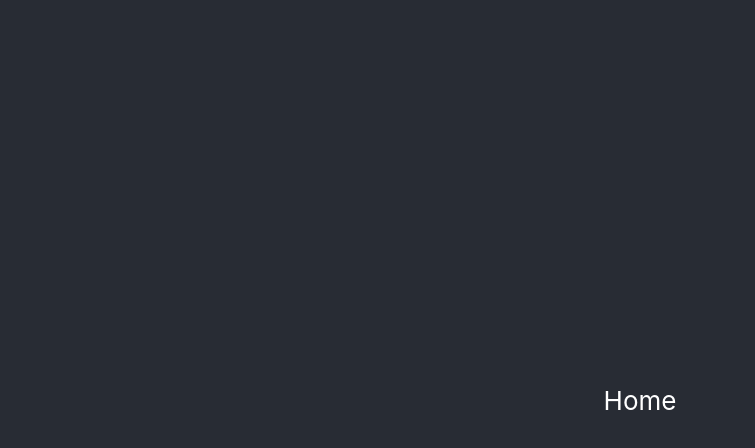
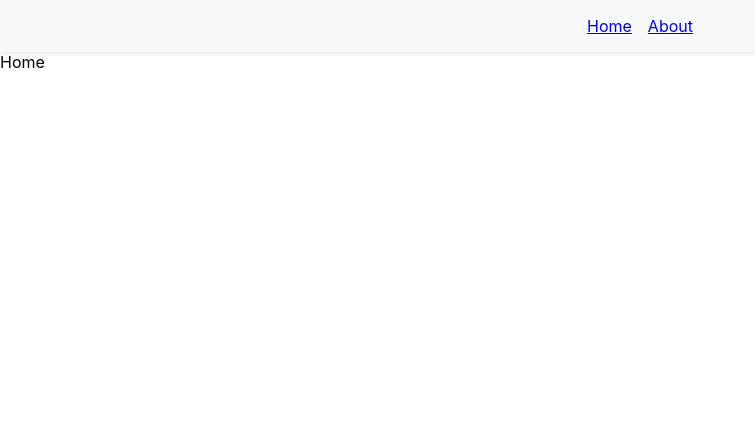
Before and after one commit to ylmgrbzz/React-Router-Dom-Tutorial, a React (Create React App) app: page / in a window 1280 px wide. Shown: the top 448 px of the page, without its empty margins (0-755 px from the left). Built offline with nearby package versions, Linux system fonts and the light colour scheme.

Commit message:
Refactor App.js and Navbar.js

```diff
--- a/src/App.js
+++ b/src/App.js
@@ -3,16 +3,16 @@ import "./App.css";
 import { Routes, Route } from "react-router-dom";
 import Home from "./components/Home";
 import About from "./components/About";
+import Navbar from "./components/Navbar";
 
 function App() {
   return (
-    <div className="App">
-      <header className="App-header">
-        <Routes>
-          <Route path="/" element={<Home />} />
-          <Route path="/about" element={<About />} />
-        </Routes>
-      </header>
+    <div>
+      <Navbar />
+      <Routes>
+        <Route path="/" element={<Home />} />
+        <Route path="/about" element={<About />} />
+      </Routes>
     </div>
   );
 }
--- a/src/components/Navbar.js
+++ b/src/components/Navbar.js
@@ -4,14 +4,9 @@ import { Link } from "react-router-dom";
 const Navbar = () => {
   return (
     <nav>
-      <ul>
-        <li>
-          <Link to="/">Home</Link>
-        </li>
-        <li>
-          <Link to="/about">About</Link>
-        </li>
-      </ul>
+      <Link to="/">Home</Link>
+
+      <Link to="/about">About</Link>
     </nav>
   );
 };
--- a/src/index.css
+++ b/src/index.css
@@ -1,13 +1,24 @@
 body {
   margin: 0;
-  font-family: -apple-system, BlinkMacSystemFont, 'Segoe UI', 'Roboto', 'Oxygen',
-    'Ubuntu', 'Cantarell', 'Fira Sans', 'Droid Sans', 'Helvetica Neue',
+  font-family: -apple-system, BlinkMacSystemFont, "Segoe UI", "Roboto", "Oxygen",
+    "Ubuntu", "Cantarell", "Fira Sans", "Droid Sans", "Helvetica Neue",
     sans-serif;
   -webkit-font-smoothing: antialiased;
   -moz-osx-font-smoothing: grayscale;
 }
 
 code {
-  font-family: source-code-pro, Menlo, Monaco, Consolas, 'Courier New',
+  font-family: source-code-pro, Menlo, Monaco, Consolas, "Courier New",
     monospace;
 }
+
+nav {
+  display: flex;
+  flex-direction: row;
+  justify-content: center;
+  align-items: center;
+  gap: 1rem;
+  padding: 1rem;
+  background-color: #f8f9fa;
+  box-shadow: 0 2px 4px rgba(0, 0, 0, 0.1);
+}
```
